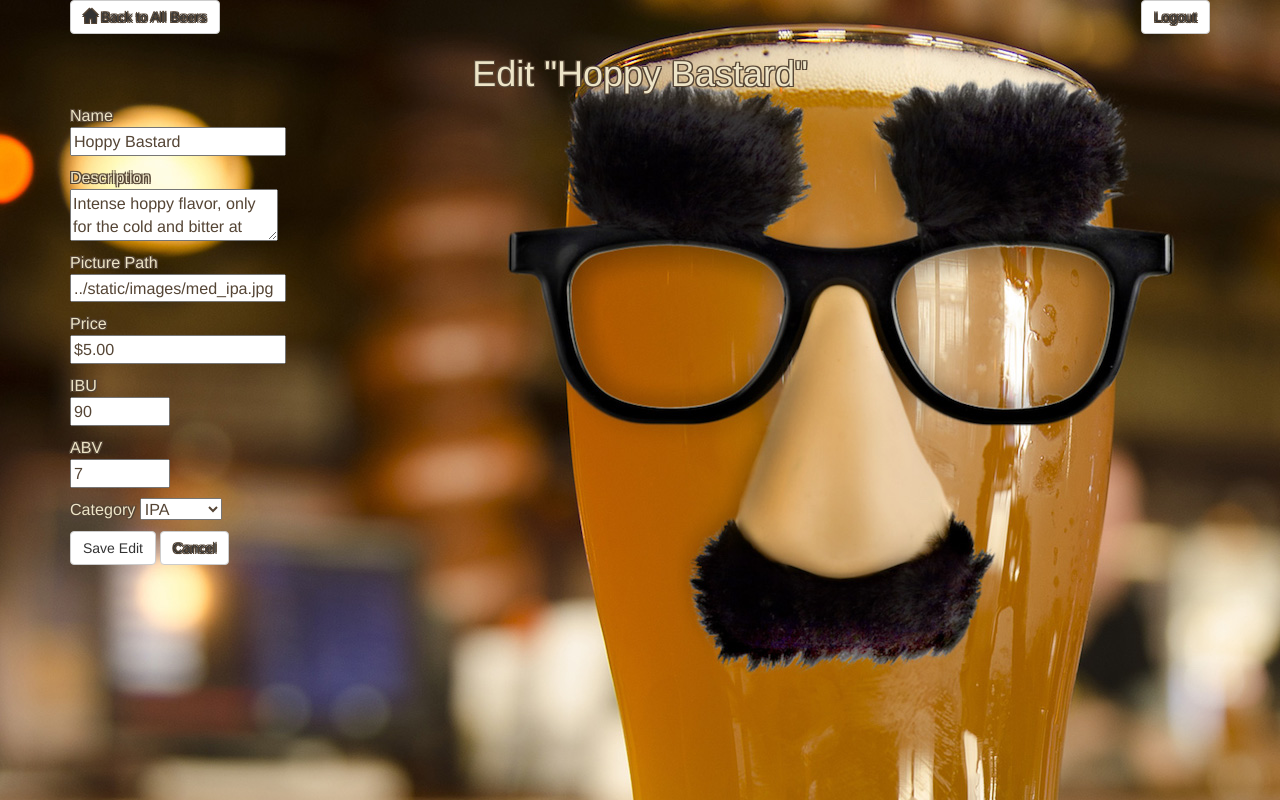
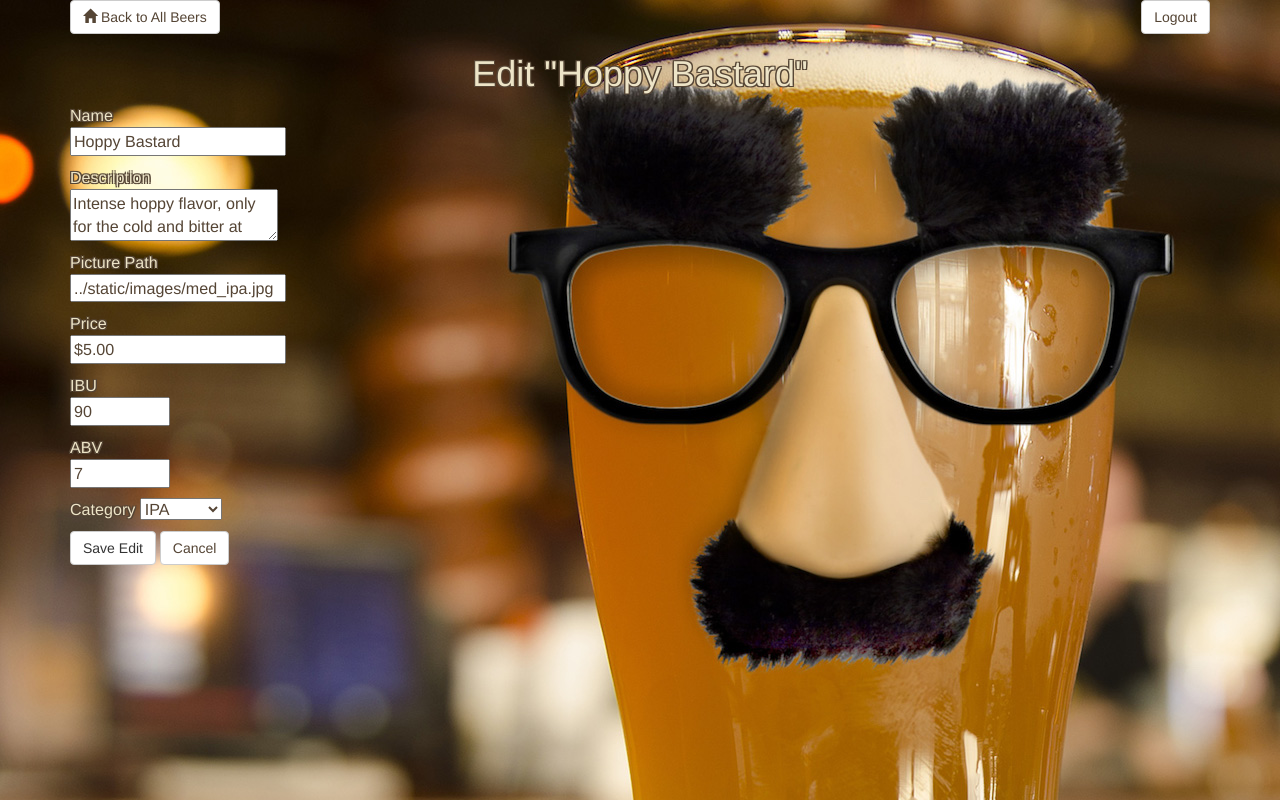
Before and after one commit to dlaurence269/item_catalog, a Flask app: page /beers/1/edit in a window 1280 px wide. Run offline with Flask 2, Linux system fonts and the light colour scheme; some libraries are stand-ins or nearby versions.

Commit message:
Make text in Bootstrap "btn" class more legible.

```diff
--- a/static/styles.css
+++ b/static/styles.css
@@ -42,6 +42,10 @@ input {
     color: #554535;
 }
 
+a.btn {
+    color: #554535;
+    text-shadow: none;
+}
 
 /* Landing Page Specific */
 
```
